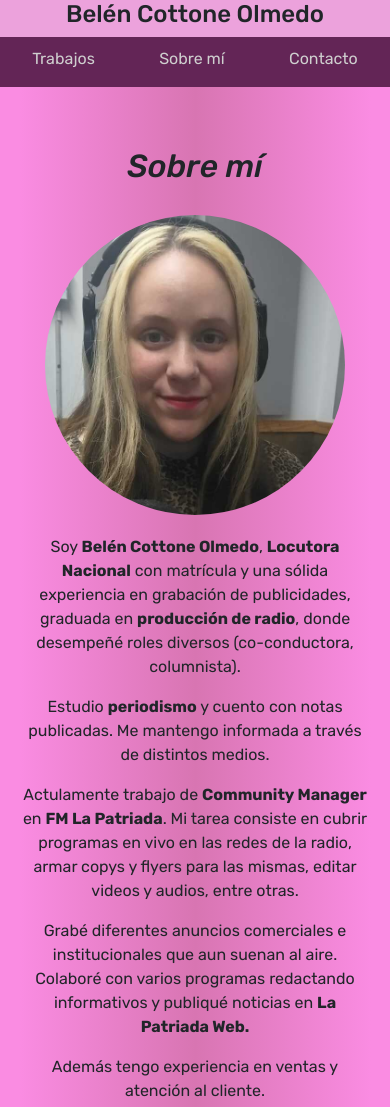
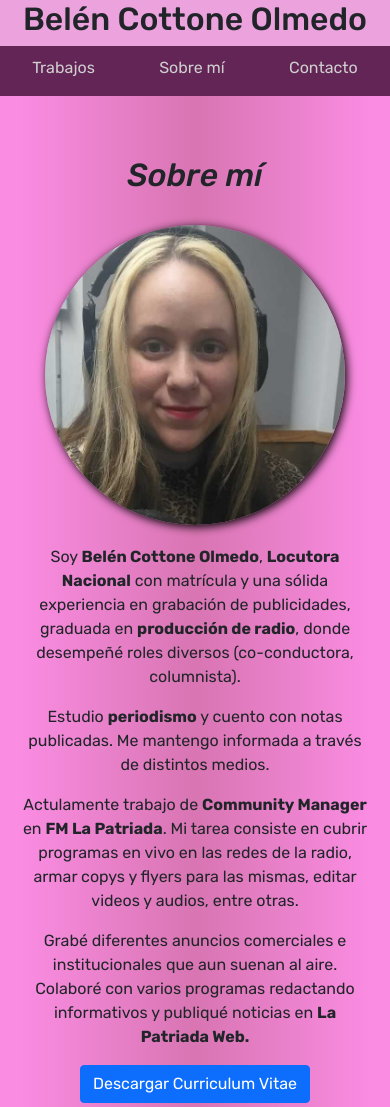
Before and after one commit to Esteban312/portfoliobelencottone, a plain HTML site: page index.html in a window 390 px wide. Shown: the top 1107 px of the page. Drawn offline with nearby package versions, Linux system fonts and the light colour scheme.

Commit message:
Se agregó el curriculum

```diff
--- a/css/style.css
+++ b/css/style.css
@@ -6,6 +6,7 @@
 
 body {
     font-family: "Rubik", sans-serif;
+    background-color: rgb(236, 162, 220);
 }
 
 header {
@@ -95,6 +96,7 @@ section {
     width: 300px;
     border-radius: 100%;
     transition: transform 0.3s ease;
+    box-shadow: 2px 2px 10px black;
 }
 
 .seccionPerfil img:hover {
@@ -188,7 +190,7 @@ footer .listaContacto ul li a{
     }
 
     h1 {
-        font-size: 1.5rem; /* Reduce el tamaño del título principal */
+        font-size: 2rem; /* Reduce el tamaño del título principal */
     }
     .titulosSecciones{
         margin: 30px 0;
--- a/index.html
+++ b/index.html
@@ -48,7 +48,9 @@
 
                     <p>Grabé diferentes anuncios comerciales e institucionales que aun suenan al aire. Colaboré con varios programas redactando informativos y publiqué noticias en <span class="negrita">La Patriada Web.</span></p>
 
-                    <p>Además tengo experiencia en ventas y atención al cliente.</p>
+                    <a href="./assets/cvBelenCottone.pdf" download class="btn btn-primary">
+                        Descargar Curriculum Vitae
+                    </a>
                 </div>
             </div>
         </section>
--- a/js/menuPegajoso.js
+++ b/js/menuPegajoso.js
@@ -11,8 +11,8 @@ window.addEventListener('scroll', function() {
 });
 
 
-        // Función para desplazarse suavemente hacia una sección
-        function scrollToSection(id) {
+// Función para desplazarse suavemente hacia una sección
+function scrollToSection(id) {
             const section = document.getElementById(id);
             if (section) {
                 section.scrollIntoView({
@@ -38,15 +38,6 @@ window.addEventListener('scroll', function() {
                 scrollToSection(targetId);
             });
         });
-
-        // Bloquear clic derecho
-document.addEventListener('contextmenu', function(event) {
-    event.preventDefault();
-});
-
-// Bloquear inspección con F12
-document.addEventListener('keydown', function(event) {
-    if (event.key === 'F12') {
-        event.preventDefault();
-    }
-});
+        document.addEventListener('contextmenu', function(event) {
+            event.preventDefault();
+        });
```
Also changed, not shown: 1 other file.
